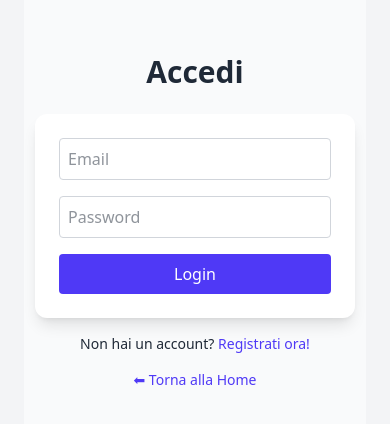
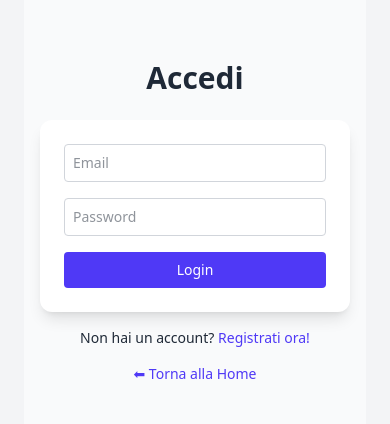
Before and after one commit to AntonioLorussoR/craftingtable, a React app: page /login in a window 390 px wide. Shown: the part 224-648 px from the top of the page. Built offline with nearby package versions, Linux system fonts and the light colour scheme; no server answers; the HTML template or start-up script is replaced by a standard one.

Commit message:
Update Login.jsx

```diff
--- a/src/pages/Login.jsx
+++ b/src/pages/Login.jsx
@@ -35,32 +35,32 @@ export default function Login({ onLogin }) {
   };
 
   return (
-    <div className="min-h-screen flex flex-col items-center justify-center bg-gray-50 p-6">
+    <div className="min-h-screen flex flex-col items-center justify-center bg-gray-50 px-4 py-6 sm:px-6 md:px-8">
       <h2 className="text-3xl font-bold mb-6">Accedi</h2>
       <form
         onSubmit={handleSubmit}
-        className="w-80 bg-white p-6 rounded-xl shadow-lg flex flex-col gap-4"
+        className="w-full max-w-sm bg-white p-6 rounded-xl shadow-lg flex flex-col gap-4"
       >
         <input
           type="email"
           placeholder="Email"
           value={email}
           onChange={(e) => setEmail(e.target.value)}
-          className="border p-2 rounded"
+          className="border p-2 rounded text-sm sm:text-base"
         />
         <input
           type="password"
           placeholder="Password"
           value={password}
           onChange={(e) => setPassword(e.target.value)}
-          className="border p-2 rounded"
+          className="border p-2 rounded text-sm sm:text-base"
         />
         {error && <p className="text-red-500 text-sm">{error}</p>}
-        <button className="bg-indigo-600 text-white py-2 rounded hover:bg-indigo-700 transition">
+        <button className="bg-indigo-600 text-white py-2 rounded hover:bg-indigo-700 transition text-sm sm:text-base">
           Login
         </button>
       </form>
-      <p className="mt-4 text-sm">
+      <p className="mt-4 text-sm text-center px-2">
         Non hai un account?{" "}
         <span
           onClick={() => navigate("/register")}
```
